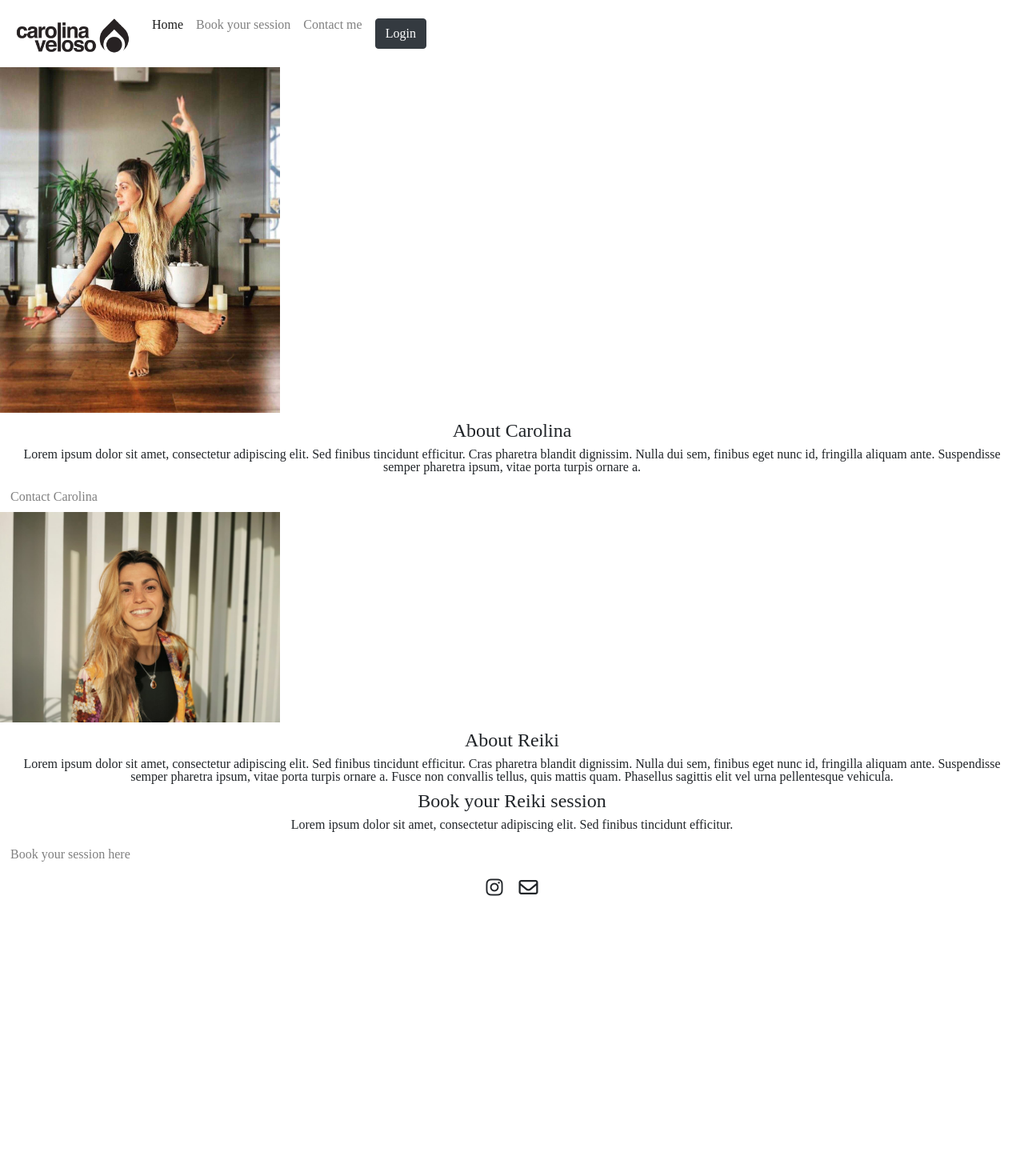
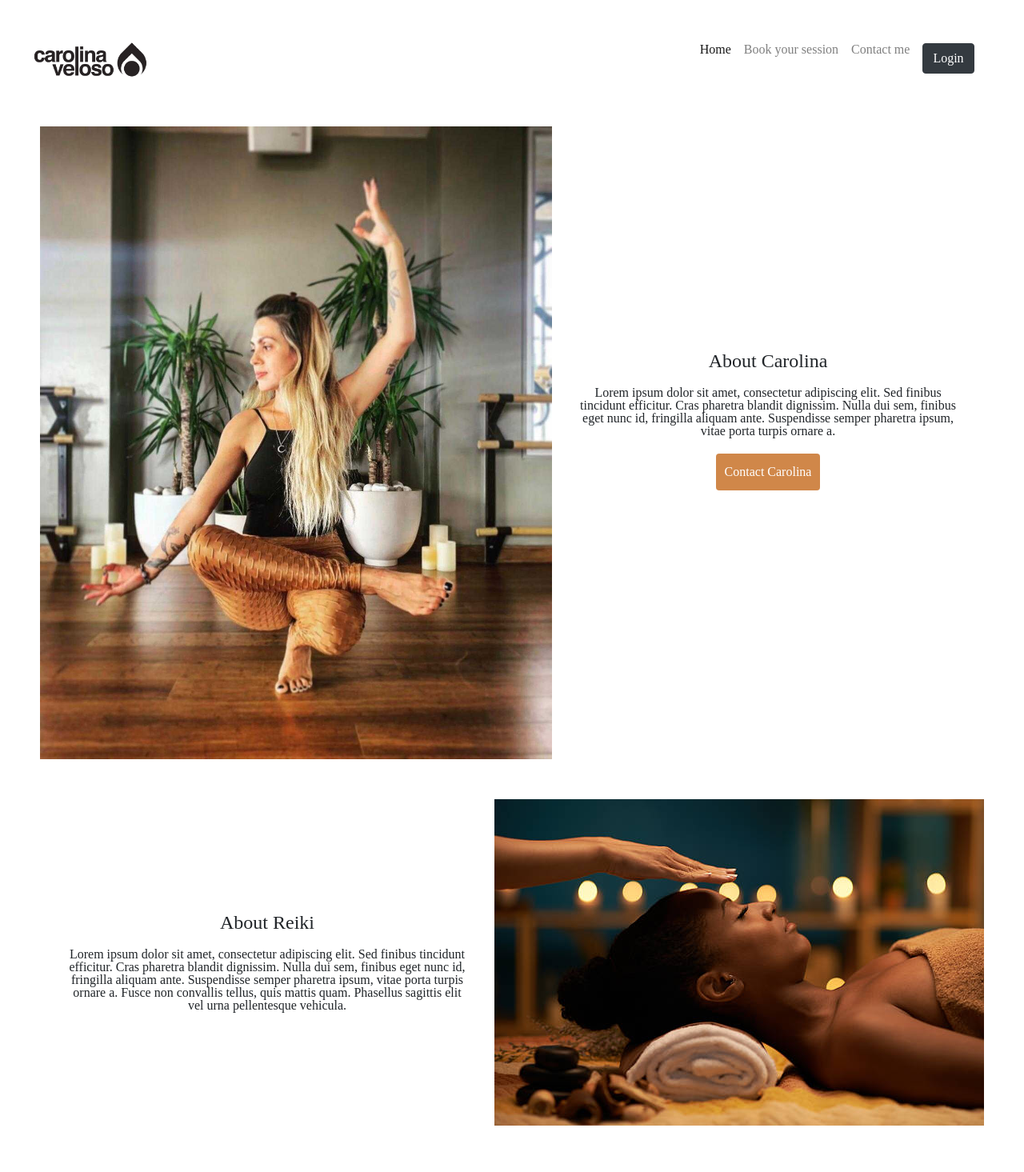
Before and after one commit to KimbaGray/codelina-frontend, a React (Create React App) app: page / in a window 1280 px wide. Shown: the top 1465 px of the page at 80% size. Before the commit the page ends 1131 px from the top, so only its background shows below. Built offline with nearby package versions, Linux system fonts and the light colour scheme.

Commit message:
created the log-in page component

```diff
--- a/src/App.css
+++ b/src/App.css
@@ -4,6 +4,7 @@ h1 {
   font-size: 24px;
   text-align: center;
   margin: 10px;
+
 }
 
 body {
@@ -11,7 +12,7 @@ body {
 }
 
 img {
-  width: 350px;
+  width: 100vw;
 }
 
 p {
@@ -19,8 +20,37 @@ p {
   margin: 10px;
 }
 
+.copy {
+margin: auto;
+display: flex;
+flex-direction: column;
+padding: 20px;
+align-items: center;
+justify-content: center;
+}
+
 .btn-link {
   color: grey;
+
+}
+
+.aboutReiki {
+  display: flex;
+  flex-direction: column-reverse;
+}
+
+.customButton{
+  background-color: #d08749;
+  margin: 5vw;
+  padding: 10px;
+  color: white;
+}
+
+.bookASession{
+  display: flex;
+flex-direction: column;
+align-items: center;
+justify-content: center;
 }
 
 .Logo {
@@ -39,3 +69,74 @@ p {
   font-size: 24px;
   margin: 10px;
 }
+
+form {
+  display: flex;
+  justify-content: center;
+  flex-direction: column;
+  margin: auto;
+  padding: 3%;
+}
+
+.form-group {
+  margin: 5%;
+}
+
+
+@media only screen and (min-width: 600px) {
+
+img {
+  width: 50vw;
+}
+.aboutCarolina, .aboutReiki {
+  display: flex;
+  flex-direction: row;
+  flex-wrap: nowrap;
+  margin: 50px;
+}
+
+.ourNav {
+  display: flex !important;
+  align-items: baseline !important;
+}
+
+
+.customNav {
+  display: flex;
+  flex-direction: row;
+  justify-content: space-between;
+  padding: 3%;
+  padding-bottom: 0;
+}
+
+
+.copy{
+display: flex;
+flex-direction: column;
+padding: 20px;
+align-items: center;
+justify-content: center;
+
+}
+
+.customButton{
+  background-color: #d08749;
+  padding: 10px;
+  color: white;
+  margin-top: 10px;
+}
+
+
+form {
+  display: flex;
+  justify-content: center;
+  flex-direction: column;
+  width: 33vw;
+  margin: auto;
+  padding: 3%;
+}
+.form-group {
+  margin: 5%;
+}
+
+}
--- a/src/App.js
+++ b/src/App.js
@@ -1,20 +1,33 @@
 import React, { Component } from "react";
 import "./App.css";
 import Heroimage from "./images/Heroimage.jpg";
-import Carolina from "./images/Carolina.jpg";
+import Reikiken from "./images/Reikiken.jpg";
 import Menu from "./components/menu";
 import Footer from "./components/footer";
+import SignIn from "./components/sign-in"
 
 class App extends Component {
   state = {};
+
+// render() {
+//   return (
+//  <SignIn/>
+//   );
+// }
+
+// }
+
+
+
+
+
   render() {
     return (
       <div>
-        <nav>
           <Menu />
-        </nav>
         <div className="aboutCarolina">
           <img src={Heroimage} alt="Carolina doing yoga" />
+         <div className="copy">
           <h1>About Carolina</h1>
           <p>
             Lorem ipsum dolor sit amet, consectetur adipiscing elit. Sed finibus
@@ -22,12 +35,13 @@ class App extends Component {
             finibus eget nunc id, fringilla aliquam ante. Suspendisse semper
             pharetra ipsum, vitae porta turpis ornare a.
           </p>
-          <button type="button" className="btn btn-link">
+          <button type="button" className="btn btn-link customButton">
             Contact Carolina
           </button>
+          </div>
         </div>
         <div className="aboutReiki">
-          <img src={Carolina} alt="Carolina in sun" />
+           <div className="copy">
           <h1>About Reiki</h1>
           <p>
             Lorem ipsum dolor sit amet, consectetur adipiscing elit. Sed finibus
@@ -38,14 +52,11 @@ class App extends Component {
             pellentesque vehicula.
           </p>
         </div>
+         <img src={Reikiken} alt="Carolina in sun" />
+        </div>
         <div className="bookASession">
-          <h1>Book your Reiki session</h1>
-          <p>
-            Lorem ipsum dolor sit amet, consectetur adipiscing elit. Sed finibus
-            tincidunt efficitur.
-          </p>
-          <button type="button" className="btn btn-link">
-            Book your session here
+          <button type="button" className="btn btn-link customButton">
+            <h1>Book your session</h1>
           </button>
         </div>
         <footer>
@@ -55,5 +66,4 @@ class App extends Component {
     );
   }
 }
-
 export default App;
--- a/src/components/menu.jsx
+++ b/src/components/menu.jsx
@@ -5,12 +5,14 @@ class Menu extends Component {
   state = {};
   render() {
     return (
-      <nav class="navbar navbar-expand-lg navbar-light bg-white">
-        <a class="navbar-brand" href="#">
+      <div className="customNav">
+      <a className="navbar-brand" href="#">
           <img src={Logo} alt="Logo" className="Logo" />
         </a>
+      <nav className="navbar navbar-expand-lg navbar-light bg-white ourNav">
+
         <button
-          class="navbar-toggler"
+          className="navbar-toggler"
           type="button"
           data-toggle="collapse"
           data-target="#navbarNav"
@@ -18,28 +20,28 @@ class Menu extends Component {
           aria-expanded="false"
           aria-label="Toggle navigation"
         >
-          <span class="navbar-toggler-icon"></span>
+          <span className="navbar-toggler-icon"></span>
         </button>
-        <div class="collapse navbar-collapse" id="navbarNav">
-          <ul class="navbar-nav">
-            <li class="nav-item active">
-              <a class="nav-link" href="#">
-                Home <span class="sr-only">(current)</span>
+        <div className="collapse navbar-collapse" id="navbarNav">
+          <ul className="navbar-nav">
+            <li className="nav-item active">
+              <a className="nav-link" href="#">
+                Home <span className="sr-only">(current)</span>
               </a>
             </li>
-            <li class="nav-item">
-              <a class="nav-link" href="#">
+            <li className="nav-item">
+              <a className="nav-link" href="#">
                 Book your session
               </a>
             </li>
-            <li class="nav-item">
-              <a class="nav-link" href="#">
+            <li className="nav-item">
+              <a className="nav-link" href="#">
                 Contact me
               </a>
             </li>
-            <li class="nav-item">
-              <a class="nav-link" href="#">
-                <button type="button" class="btn btn-dark">
+            <li className="nav-item">
+              <a className="nav-link" href="#">
+                <button type="button" className="btn btn-dark">
                   Login
                 </button>
               </a>
@@ -47,6 +49,7 @@ class Menu extends Component {
           </ul>
         </div>
       </nav>
+      </div>
     );
   }
 }
--- /dev/null
+++ b/src/components/sign-in.jsx
@@ -0,0 +1,28 @@
+import React, { Component } from 'react';
+import Menu from './menu';
+
+
+class SignIn extends Component {
+    state = {  }
+    render() {
+        return (
+            <div>
+                <Menu/>
+                <form>
+                    <h1>Log in</h1>
+                    <div class="form-group">
+                        <label for="exampleInputEmail1">Email address</label>
+                        <input type="email" class="form-control" id="exampleInputEmail1" aria-describedby="emailHelp" placeholder="Enter email"/>
+                    </div>
+                    <div class="form-group">
+                        <label for="exampleInputPassword1">Password</label>
+                        <input type="password" class="form-control" id="exampleInputPassword1" placeholder="Password"/>
+                    </div>
+                    <button type="submit" class="btn customButton">Submit</button>
+                </form>
+            </div>
+         );
+    }
+}
+
+export default SignIn;
```
Also changed, not shown: src/images/Reikiken.jpg (added), src/index.css (line endings or trailing spaces), 1 other file (tests, documents, lock files or other folders).
